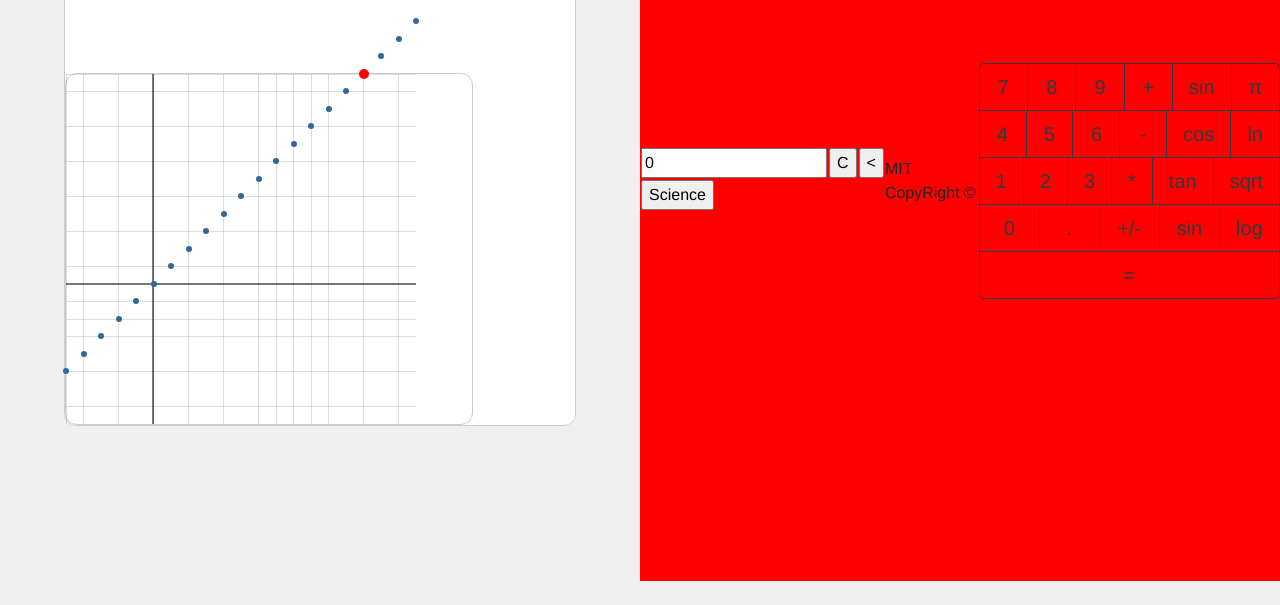
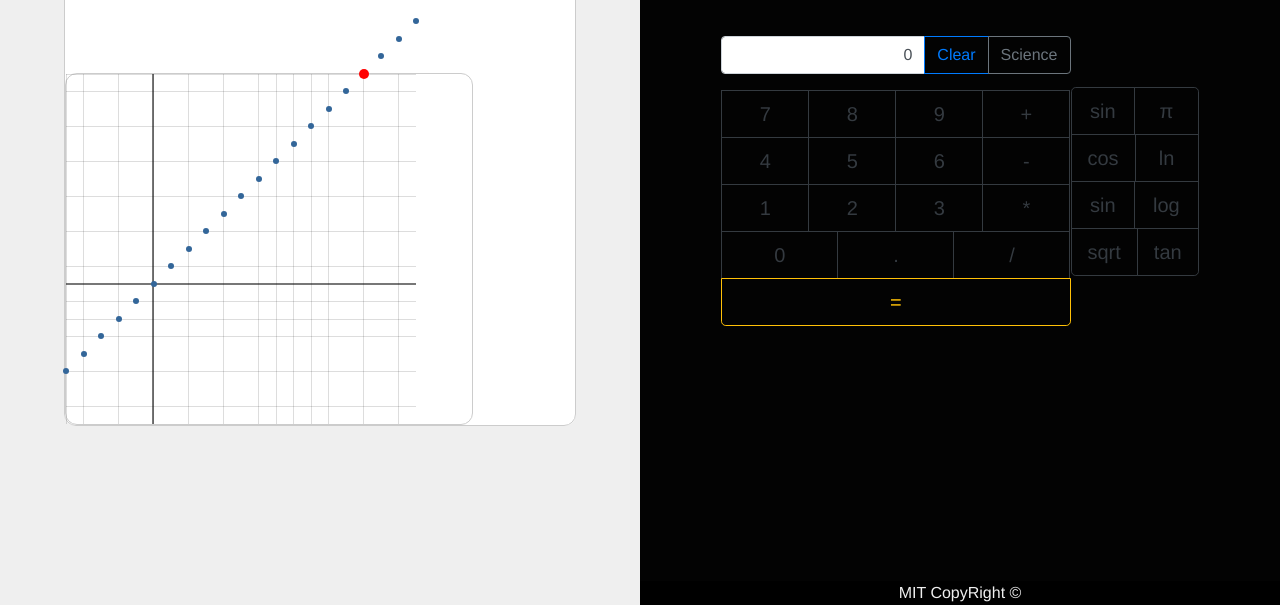
Before and after one commit to Abdeladim101Basraoui/Cartesian-Coordinate-System, a plain HTML site: page index.html in a window 1280 px wide. Shown: the part 219-824 px from the top of the page. Before the commit the page ends 800 px from the top, so only its background shows below. Drawn offline with Linux system fonts and the light colour scheme.

Commit message:
updating the v1.0 layout to a new one

```diff
--- a/index.html
+++ b/index.html
@@ -55,45 +55,20 @@
     <div class="col-md-6 no-gutters">
       <div class="rightside d-flex justify-content-center align-items-center">
 
-          <div class="calculator">
-            <table>
-              <tr>
-                <td colspan="6"><input type="text" id="input" value="0" /></td>
-
-                <td><input type="button" id="c" value="C"> </td>
-                <td><input type="button" value="&lt;" id="clear"></td>
-              </tr>
-
-              <tr>
-
-                  <td><input type="button" value="Science" id='open'></td>
-              </tr>
-              <tr>
-                <!-- <td><input type="button" value="cos" class="Scoperator"></td> -->
-                <td></td>
-                </tr>
-              <tr>
-                <!-- <td><input type="button" value="ans" class="Scoperator"></td> -->
-                <td></td>
-                  <!--&pi;-->
-                </td>
-                      </tr>
-              <tr>
-                </tr>
-
-            </table>
-
+        <div class="btn-group-vertical" role="group" aria-label="Vertical button group">
+          <div class="input-group mb-3">
+            <input dir="rtl" type="text" class="form-control" id="input" value="0">
+            <div class="input-group-append">
+              <button class="btn btn-outline-primary" type="button" id="clear">Clear</button>
+              <button class="btn btn-outline-secondary" type="button" id="open">Science</button>
             </div>
-
-        MIT CopyRight &copy;
-        <div class ="btn-group-vertical" role="group" aria-label="Vertical button group">
+          </div>
           <div class="btn-group btn-group-lg" role="group" aria-label="First Row">
             <input type="button" class="inValue btn btn-secondary btn-outline-dark" waves-effect value="7"></input>
             <input type="button" class="inValue btn btn-secondary btn-outline-dark" waves-effect value="8"></input>
             <input type="button" class="inValue btn btn-secondary btn-outline-dark" waves-effect value="9"></input>
             <input type="button" class="operator btn btn-secondary btn-outline-dark" waves-effect value="+"></input>
-              <input type="button" class="Scoperator btn btn-secondary btn-outline-dark" waves-effect value="sin"></input>
-              <input type="button" class="Scoperator btn btn-secondary btn-outline-dark" waves-effect value="π"></input>
+
 
           </div>
           <div class="btn-group btn-group-lg" role="group" aria-label="Second Row">
@@ -101,8 +76,7 @@
             <input type="button" class="inValue btn btn-secondary btn-outline-dark" waves-effect value="5"></input>
             <input type="button" class="inValue btn btn-secondary btn-outline-dark" waves-effect value="6"></input>
             <input type="button" class="operator btn btn-secondary btn-outline-dark" waves-effect value="-"></input>
-              <input type="button" class="Scoperator btn btn-secondary btn-outline-dark" waves-effect value="cos"></input>
-              <input type="button" class="Scoperator btn btn-secondary btn-outline-dark" waves-effect value="ln"></input>
+
 
           </div>
           <div class="btn-group btn-group-lg" role="group" aria-label="Third Row">
@@ -111,27 +85,58 @@
             <input type="button" class="inValue btn btn-secondary btn-outline-dark" waves-effect value="2"></input>
             <input type="button" class="inValue btn btn-secondary btn-outline-dark" waves-effect value="3"></input>
             <input type="button" class="operator btn btn-secondary btn-outline-dark" waves-effect value="*"></input>
-              <input type="button" class="Scoperator btn btn-secondary btn-outline-dark" waves-effect value="tan"></input>
-              <input type="button" class="Scoperator btn btn-secondary btn-outline-dark" waves-effect value="sqrt"></input>
+
 
 
           </div>
           <div class="btn-group btn-group-lg" role="group" aria-label="Fourth Row">
             <input type="button" class="inValue btn btn-secondary btn-outline-dark" waves-effect value="0"></input>
-              <input type="button" class="inValue btn btn-secondary btn-outline-dark" waves-effect value="." id="dot"></input>
-              <input type="button" class="inValue btn btn-secondary btn-outline-dark" waves-effect value="+/-"></input>
-              <input type="button" class="Scoperator btn btn-secondary btn-outline-dark" waves-effect value="sin"></input>
-              <input type="button" class="Scoperator btn btn-secondary btn-outline-dark" waves-effect value="log"></input>
+            <input type="button" class="operator btn btn-secondary btn-outline-dark" waves-effect value="."
+              id="dot"></input>
+            <input type="button" class="operator btn btn-secondary btn-outline-dark" waves-effect value="/"></input>
+
 
           </div>
           <div class="btn-group btn-group-lg" role="group" aria-label="Basic example">
-              <input type="button" class="btn btn-secondary btn-outline-dark" waves-effect value="="></input>
+            <input type="button" class="btn  btn-outline-warning" waves-effect value="="></input>
+          </div>
+
+        </div>
+
+
+        <div class="btn-group-vertical" role="group">
+
+
+          <div class="btn-group btn-group-lg" role="group" aria-label="Fourth Row">
+            <input type="button" class="Scoperator btn btn-secondary btn-outline-dark" waves-effect value="sin"></input>
+            <input type="button" class="Scoperator btn btn-secondary btn-outline-dark" waves-effect value="π"></input>
+          </div>
+
+          <div class="btn-group btn-group-lg" role="group" aria-label="Fourth Row">
+            <input type="button" class="Scoperator btn btn-secondary btn-outline-dark" waves-effect value="cos"></input>
+            <input type="button" class="Scoperator btn btn-secondary btn-outline-dark" waves-effect value="ln"></input>
+          </div>
+
+
+          <div class="btn-group btn-group-lg" role="group" aria-label="Fourth Row">
+            <input type="button" class="Scoperator btn btn-secondary btn-outline-dark" waves-effect value="sin"></input>
+            <input type="button" class="Scoperator btn btn-secondary btn-outline-dark" waves-effect value="log"></input>
+          </div>
+          <div class="btn-group btn-group-lg" role="group" aria-label="Fifth Row">
+            <input type="button" class="Scoperator btn btn-secondary btn-outline-dark" waves-effect
+              value="sqrt"></input>
+            <input type="button" class="Scoperator btn btn-secondary btn-outline-dark" waves-effect value="tan"></input>
+
           </div>
         </div>
 
       </div>
+      <footer>
+        MIT CopyRight &copy;
+      </footer>
     </div>
   </div>
 
 </body>
+
 </html>
--- a/scripts/script1.js
+++ b/scripts/script1.js
@@ -6,6 +6,8 @@ let Cbtn = document.getElementById('c');
 let dot = document.getElementById('dot');
 let fin = "";
 let errormsg = document.querySelector('address');
+
+
 Cbtn.onclick = function clear() {
     input.value = 0;
     fin = '';
@@ -150,7 +152,7 @@ Scoperator.forEach(item => {
                     ln();
                 }
                 break;
-                default:
+            default:
                 PI();
                 break;
         }
@@ -194,5 +196,5 @@ function ln() {
 
 function PI() {
     // if (testValue())
-        inputText.value = Math.PI;
+    inputText.value = Math.PI;
 }
--- a/styles/style.css
+++ b/styles/style.css
@@ -71,7 +71,7 @@
      * f(x) = x - 3
      *        x = var(--x)
      */
-  --function: calc(var(--x));
+  --function: calc(var(--x) );
 }
 
 /* styling */
@@ -99,7 +99,7 @@ article {
 }
 
 .rightside {
-  background-color: red;
+  background-color: rgb(3, 3, 3);
 }
 
 .leftside,
@@ -112,4 +112,10 @@ article {
   .rightside {
     height: 100vh;
   }
+
 }
+footer{
+  background-color: black;
+  color: #efefef;
+  text-align: center;
+}
--- a/styles/style1.css
+++ /dev/null
@@ -1,87 +0,0 @@
-
-tfoot td{
-    text-align: center;
-  color: red;
-  font-size: 10pt;
-}
-#equal{
-  width: 200px;
-}
-body{text-align: center;}
-table {
-    font-size: 18px;
-    margin: 0 auto;
-    width: 10em;
-    border: 1pt solid black;
-    background-color: rgba(64, 131, 73, 0.507);
-}
- /* the text result */
-#input{
-  border: 1px solid #ddd;
-  border-radius: 3px;
-  height: 30px;
-  padding-right: 15px;
-  padding-top: 10px;
-  text-align: right;
-  margin-right: 6px;
-  font-size: 2.5rem;
-  overflow-x: auto;
-  transition: all .2s ease-in-out;
-}
-#input:hover {
-  border: 1px solid rgb(12, 3, 3);
-  -webkit-box-shadow: inset 0px 1px 4px 0px rgba(0, 0, 0, 0.2);
-  box-shadow: inset 0px 1px 4px 0px rgba(0, 0, 0, 0.2);
-}
-
-
-.operator ,#dot,#c,#clear,#open,.Scoperator{
-  display: inline-block;
-  border: 1px solid #bbb;
-  border-radius: 5px;
-  width: 40px;
-  text-align: center;
-  padding: 10px;
-  margin: 20px 4px 10px 0;
-  cursor: pointer;
-  background-color: #ddd;
-  transition: border-color .2s ease-in-out, background-color .2s, box-shadow .2s;
-}
-#open{
-  width: 80pt;
-}
-#dot{
-  color: rgb(7, 7, 87);
-  font-size: 15pt;
-}
-.operator:hover,#dot:hover,#c:hover,#clear:hover,#open:hover,.Scoperator:hover{
-  background-color: #ddd;
-  -webkit-box-shadow: 0px 1px 4px 0px rgba(0, 0, 0, 0.2);
-  box-shadow: 0px 1px 4px 0px rgba(0, 0, 0, 0.2);
-  border-color: #aaa;
-}
-.operator:active,.inValue:active,#equal:active{font-weight: bold;}
-.inValue{
-  display: inline-block;
-  border: 1px solid #ddd;
-  border-radius: 1px;
-  width: 40px;
-  text-align: center;
-  padding: 10px;
-  margin: 10px 4px 10px 0;
-  cursor: pointer;
-  background-color: #f9f9f9;
-  transition: border-color .2s ease-in-out, background-color .2s, box-shadow .2s;
-}
-.inValue:hover{
-  background-color: #f1f1f1;
-  -webkit-box-shadow: 0px 1px 4px 0px rgba(0, 0, 0, 0.2);
-  box-shadow: 0px 1px 4px 0px rgba(0, 0, 0, 0.2);
-  border-color: #bbb;
-}
-#equal{
-  background-color: #307CF9;
-  -webkit-box-shadow: 0px 1px 4px 0px rgba(0, 0, 0, 0.2);
-  box-shadow: 0px 1px 4px 0px rgba(0, 0, 0, 0.2);
-  border-color: #1857BB;
-}
```
Lines whose indentation alone changed are shown as unchanged.
